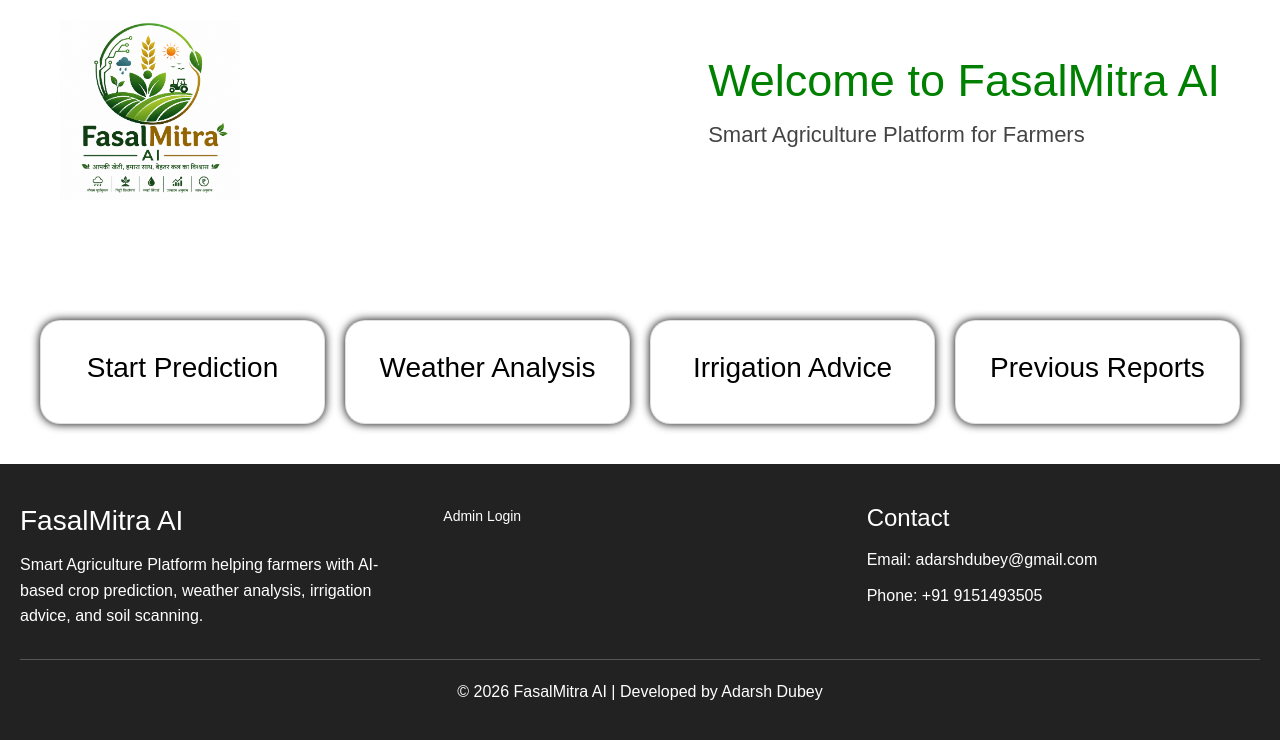
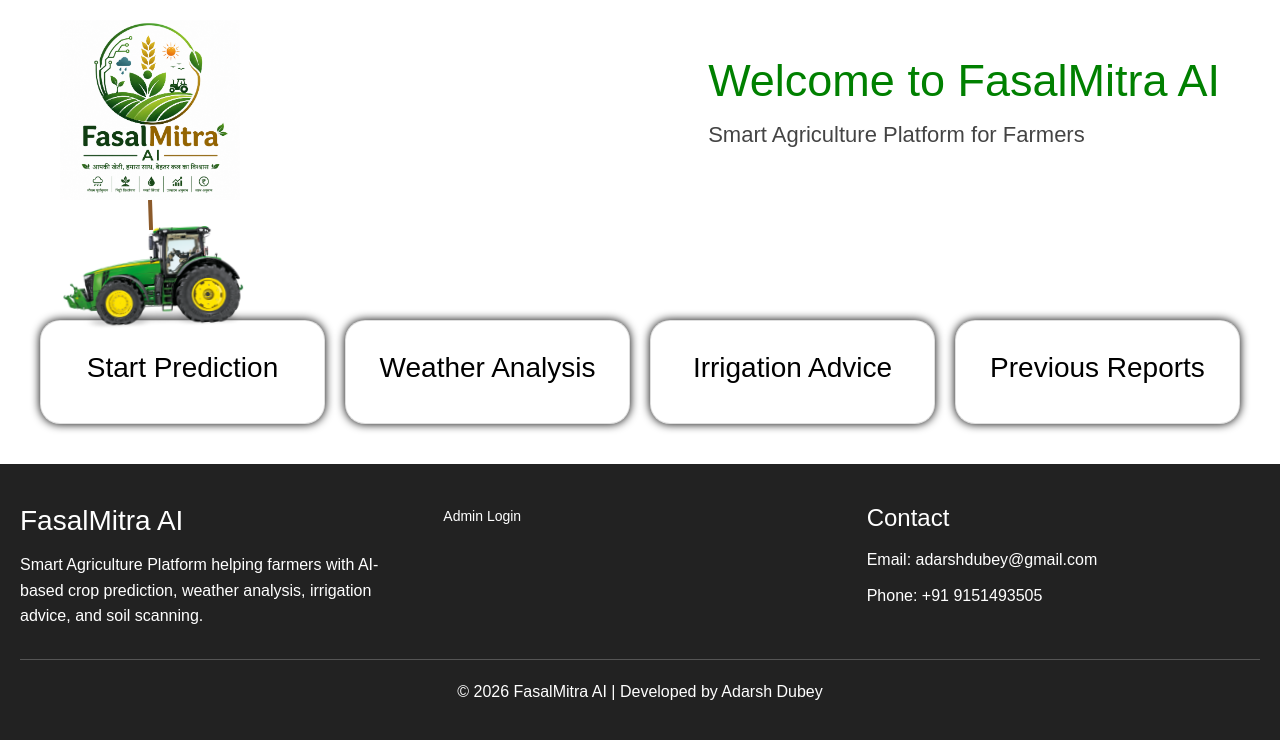
Before and after one commit to Adarshdubey888/FasalMitra-AI, a Django app: page / in a window 1280 px wide. Shown: the part 195-935 px from the top of the page. Run offline with Django 5.2, Linux system fonts and the light colour scheme; parts of the project's set-up code (start-up, migrations or seed data) failed here and were passed over; some libraries are stand-ins or nearby versions.

Commit message:
Final UI improvements

```diff
--- a/static/css/style.css
+++ b/static/css/style.css
@@ -32,12 +32,16 @@ body{
 .custom-navbar{
     background:lightgreen;
     padding:15px 40px;
+    position: sticky;
+    top: 0;
+    z-index: 1000;
 }
 
 .navbar-brand{
     color:green !important;
     font-size:30px;
     font-weight:bold;
+
 }
 
 .nav-link{
@@ -655,3 +659,78 @@ STATICFILES_STORAGE = 'whitenoise.storage.CompressedManifestStaticFilesStorage'
         max-width:260px;
     }
 }
+
+/*tractor css*/
+.hero-image{
+    position:relative;
+    display:inline-block;
+}
+
+.tractor-hanger{
+
+    position:absolute;
+
+    top:100%;
+
+    left:50%;
+
+    transform:translateX(-50%);
+
+    display:flex;
+
+    flex-direction:column;
+
+    align-items:center;
+
+    transform-origin:top center;
+
+    animation:swing 3s ease-in-out infinite;
+
+    z-index:100;
+}
+
+.rope{
+
+    width:4px;
+
+    height:35px;
+
+    background:#8B5A2B;
+
+    margin:0;
+}
+
+.tractor{
+
+    width:70px;
+
+    display:block;
+
+    margin-top:-2px;   /* joins rope to tractor */
+
+}
+
+@keyframes swing{
+
+    0%{
+        transform:translateX(-50%) rotate(-6deg);
+    }
+
+    50%{
+        transform:translateX(-50%) rotate(6deg);
+    }
+
+    100%{
+        transform:translateX(-50%) rotate(-6deg);
+    }
+}
+
+    .tractor{
+
+        width:40px;
+    }
+
+    .rope{
+
+        height:30px;
+    }
--- a/templates/home.html
+++ b/templates/home.html
@@ -12,9 +12,20 @@
 
         <div class="hero-image">
 
-            <img src="{% static 'images/logo.png' %}" alt="FasalMitra Logo">
+    <img src="{% static 'images/logo.png' %}" alt="FasalMitra Logo">
 
-        </div>
+    <div class="tractor-hanger">
+
+    <div class="rope"></div>
+
+    <img src="{% static 'images/tractor.png' %}" class="tractor" alt="Tractor">
+
+</div>
+
+</div>
+
+
+
 
         <!-- Text -->
 
```
Also changed, not shown: config/settings.py (+23 -7 lines), static/images/tractor.png (added).
